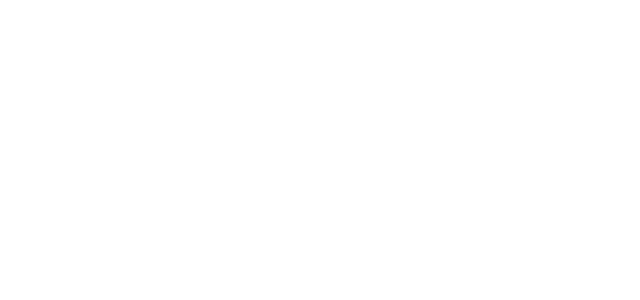
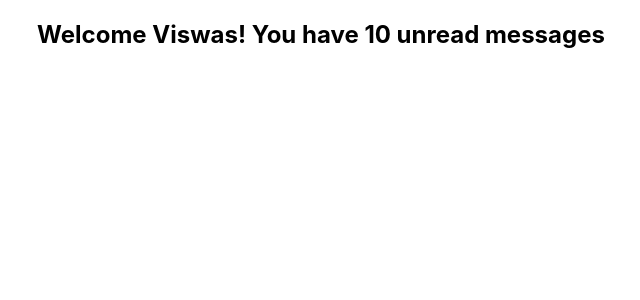
Before and after one commit to emdadul-islam439/typescript-react-practice, a React (Create React App) app: page / in a window 1280 px wide. Shown: the top 300 px of the page, without its empty margins (319-959 px from the left). Built offline with nearby package versions, Linux system fonts and the light colour scheme.

Commit message:
finished vid-03--> added type related info into the props

```diff
--- a/src/App.tsx
+++ b/src/App.tsx
@@ -1,7 +1,12 @@
 import "./App.css";
+import { Greet } from "./components/Greet";
 
 function App() {
-  return <div className="App"></div>;
+  return (
+    <div className="App">
+      <Greet name="Viswas" />
+    </div>
+  );
 }
 
 export default App;
--- a/src/components/Greet.tsx
+++ b/src/components/Greet.tsx
@@ -1,7 +1,11 @@
-export const Greet = () => {
+type GreetProps = {
+  name: string;
+};
+
+export const Greet = (props: GreetProps) => {
   return (
     <div>
-      <h2>Welcome Viswas! You have 10 unread messages</h2>
+      <h2>Welcome {props.name}! You have 10 unread messages</h2>
     </div>
   );
 };
```
